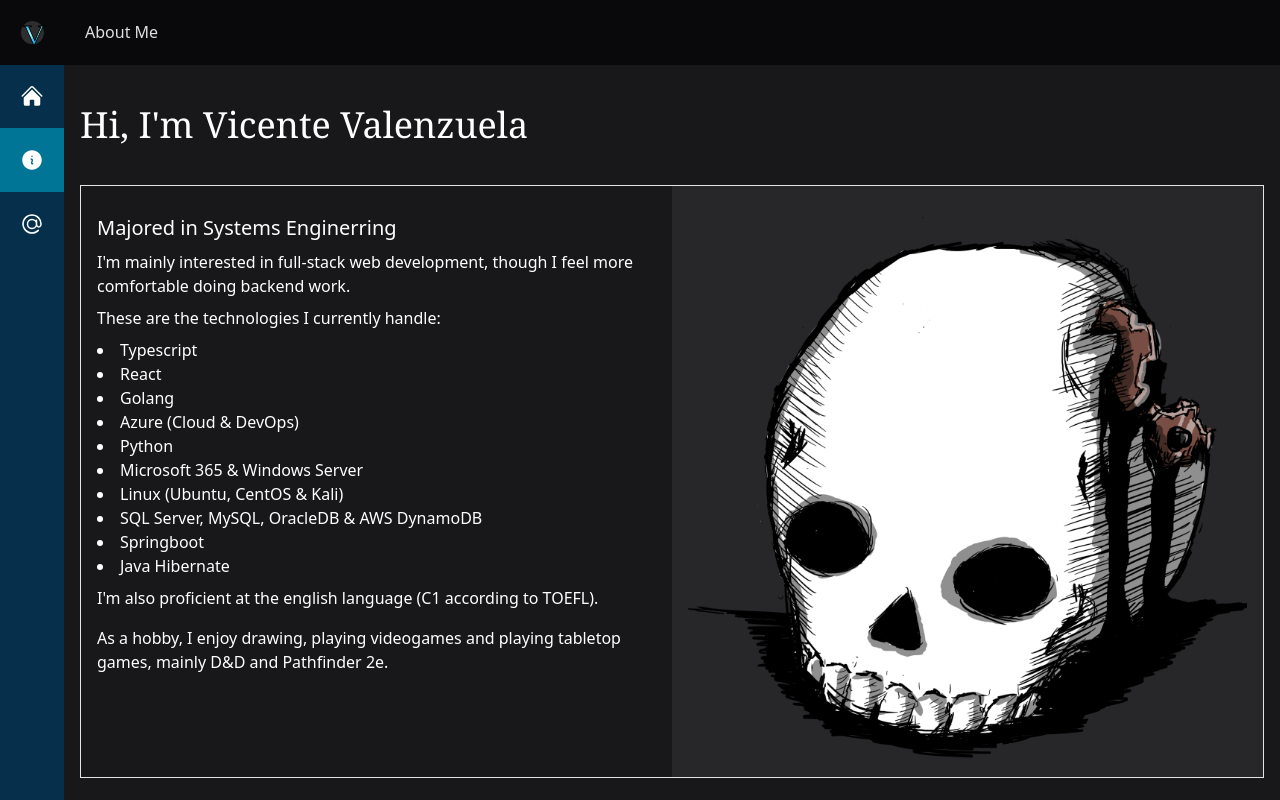
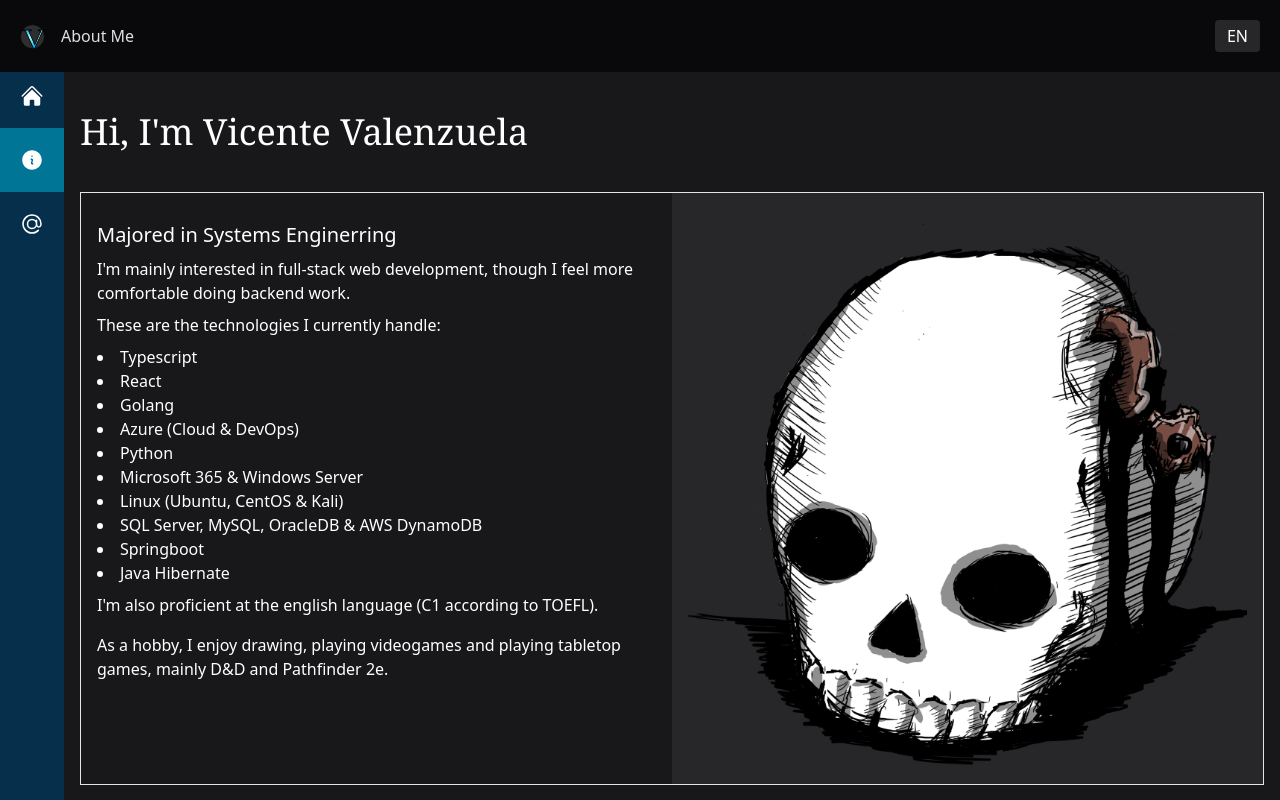
Before and after one commit to VicenteValenzuelaMartinez/vicentevalenzuelamartinez.github.io, a React (Vite) app: page /about in a window 1280 px wide. Built offline with nearby package versions, Linux system fonts and the light colour scheme.

Commit message:
topbar translate button

```diff
--- a/src/component/Topbar.tsx
+++ b/src/component/Topbar.tsx
@@ -2,29 +2,38 @@ import { useLocation } from "react-router-dom";
 import { pageNavigation } from "./SidebarMenu";
 import { match } from "ts-pattern";
 import { useTranslation } from "react-i18next";
-// import { Cog6ToothIcon } from "@heroicons/react/24/outline";
 
 const TopBar = () => {
-    const { t } = useTranslation();
+  const { t, i18n } = useTranslation();
   const location = useLocation();
+
   const current = pageNavigation.find(
     (item) => item.href === location.pathname
   );
+
   const title = match(location.pathname)
     .with("/", () => "Vincent's Factory")
     .otherwise(() => current?.name ?? "Vincent's Factory");
 
+  const toggleLanguage = () => {
+    const newLang = i18n.language === "en" ? "es" : "en";
+    i18n.changeLanguage(newLang);
+  };
+
   return (
-    <nav className="ixed top-0 left-0 right-0 z-50 bg-zinc-950 p-5">
-      <ul className="flex space-x-10">
-        <li>
-          <img src="/logovincent.svg" width={25} />
+    <nav className="sticky top-0 left-0 right-0 z-50 bg-zinc-950 p-5">
+      <ul className="flex justify-between items-center">
+        <li className="flex space-x-4 items-center">
+          <img src="/logovincent.svg" width={25} alt="Logo" />
+          <span>{t(title)}</span>
         </li>
         <li>
-            <span className="">{t(title)}</span>
-        </li>
-          <li>
-            {/* <Cog6ToothIcon onClick={} width={25} className="hover:animate-spin"/> */}
+          <button
+            onClick={toggleLanguage}
+            className="bg-zinc-800 text-white px-3 py-1 rounded hover:bg-zinc-700 transition"
+          >
+            {i18n.language === "en" ? "EN" : "ES"}
+          </button>
         </li>
       </ul>
     </nav>
--- a/src/locales/es/translation.json
+++ b/src/locales/es/translation.json
@@ -9,7 +9,7 @@
     "Intro4": "Si deseas trabajar conmigo, ",
     "Intro5": "De cualquier modo, disfruta de la página :D.",
     "ProjectsIntro": "Estos son algunos de los proyectos en los que he trabajado",
-    "TecUsed": "Made with",
+    "TecUsed": "Creado con",
     "Projects": {
       "QMCVDA": {
         "Title": "Sistema QMC VDA",
--- a/src/pages/About.tsx
+++ b/src/pages/About.tsx
@@ -47,7 +47,7 @@ function About() {
         </div>
       </div>
 
-      <div className="pt-10 text-3xl font-serif">
+      <div className="py-10 text-3xl font-serif">
         {t("About.HopeTo")}
         <div>
           <Link
```
